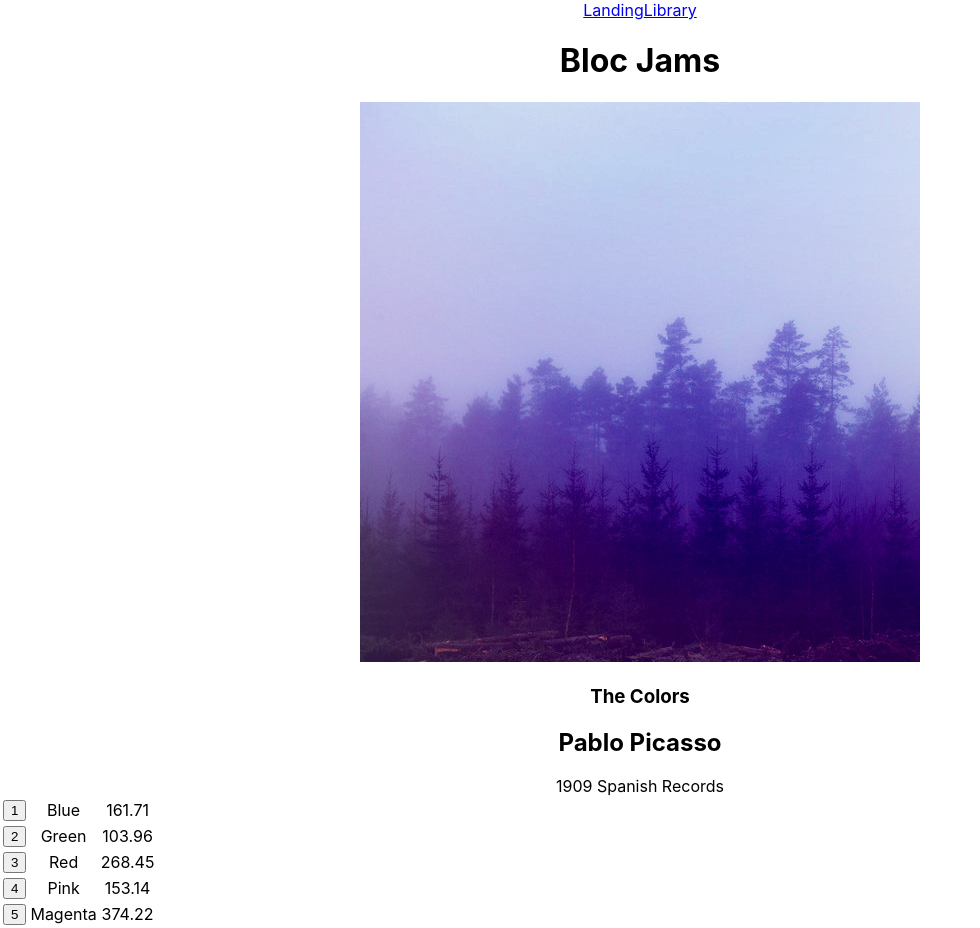
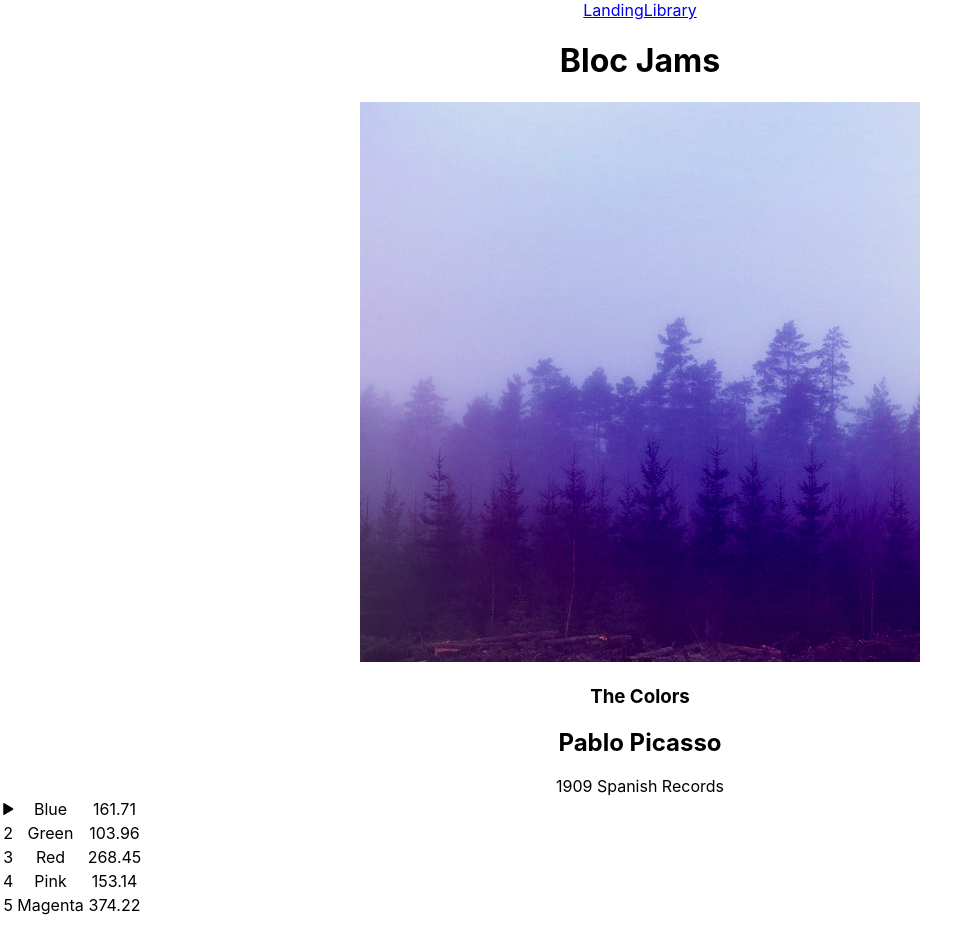
Before and after one commit to almendoza25-zz/bloc-jams-react, a React (Create React App) app: page /album/the-colors in a window 1280 px wide. Shown: the whole page, without its empty margins (0-980 px from the left). Built offline with nearby package versions, Linux system fonts and the light colour scheme.

Commit message:
Assignment 7 completed

```diff
--- a/public/index.html
+++ b/public/index.html
@@ -10,6 +10,7 @@
       homescreen on Android. See https://developers.google.com/web/fundamentals/web-app-manifest/
     -->
     <link rel="manifest" href="%PUBLIC_URL%/manifest.json">
+    <link rel="stylesheet" href="http://code.ionicframework.com/ionicons/2.0.1/css/ionicons.min.css">
     <!--
       Notice the use of %PUBLIC_URL% in the tags above.
       It will be replaced with the URL of the `public` folder during the build.
--- a/src/components/Album.js
+++ b/src/components/Album.js
@@ -44,6 +44,26 @@ class Album extends Component {
     }
   }
 
+  mouseEnter(index) {
+    this.setState({ isMouseHover: index });
+  }
+
+  mouseLeave() {
+    this.setState({ isMouseHover: false });
+  }
+
+  handleMouseHover(song, index) {
+    if (this.state.isMouseHover === index) {
+      return <span className="ion-play" />;
+    } else if (this.state.currentSong === song && this.state.isPlaying) {
+      return <span className="ion-pause" />;
+    } else if (this.state.currentSong === song && !this.state.isPlaying) {
+      return <span className="ion-play" />;
+    } else {
+      return index + 1;
+    }
+  }
+
   render() {
     return (
       <section className="album">
@@ -64,16 +84,16 @@ class Album extends Component {
            <tbody>
               {
                 this.state.album.songs.map( (song, index) =>
-                    <tr className="song" key={index} onClick={() => this.handleSongClick(song)} >
-                      <td className ="song-actions">
-                        <button>
-                          <span className="song-number">{index + 1}</span>
-                          <span className="ion-play"></span>
-                          <span className="ion-pause"></span>
-                        </button>
-                      </td>
-                      <td className="song-title">{song.title}</td>
-                      <td className="song-duration">{song.duration}</td>
+                    <tr
+                      className="song"
+                      key={index}
+                      onClick={() => this.handleSongClick(song)}
+                      onMouseEnter={() => this.mouseEnter(index)}
+                      onMouseLeave={() => this.mouseLeave()}
+                    >
+                      <td>{this.handleMouseHover(song, index)}</td>
+                      <td>{song.title}</td>
+                      <td>{song.duration}</td>
                     </tr>
                 )
               }
```
